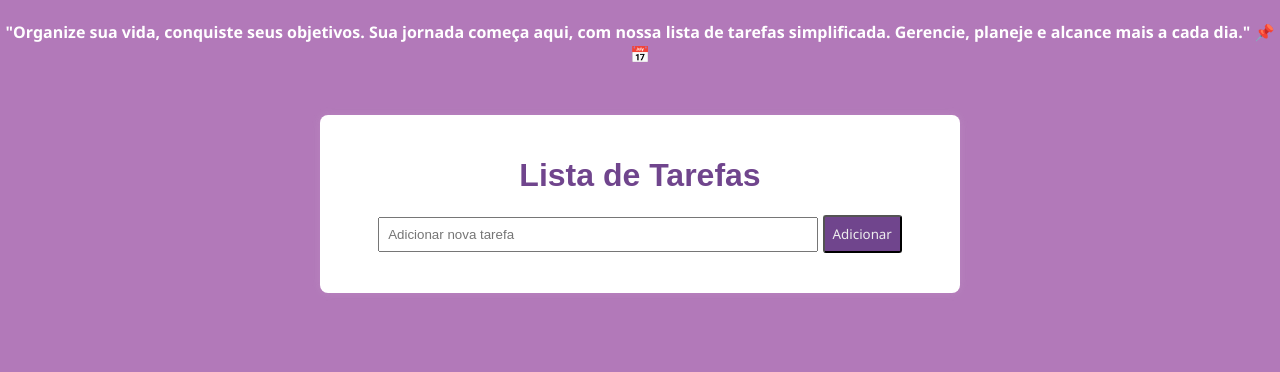
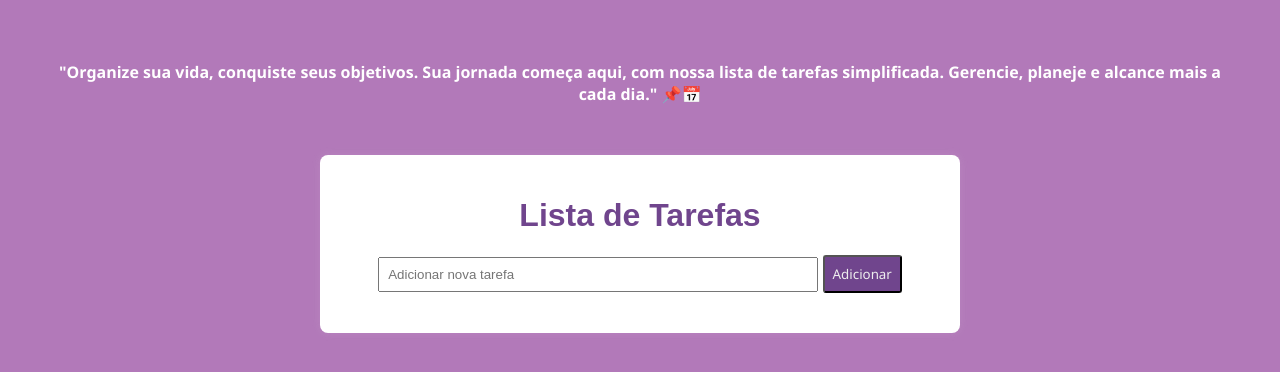
Before and after one commit to TabitaCosta/list_task, a plain HTML site: page index.html in a window 1280 px wide. Drawn offline with Linux system fonts and the light colour scheme.

Commit message:
editei o padding

```diff
--- a/style.css
+++ b/style.css
@@ -2,7 +2,7 @@ body {
     font-family: Arial, sans-serif;
     background-color: #b279b9;
     margin: 0;
-    padding: 0;
+    padding: 40px;
 }
 
 h1{
```
